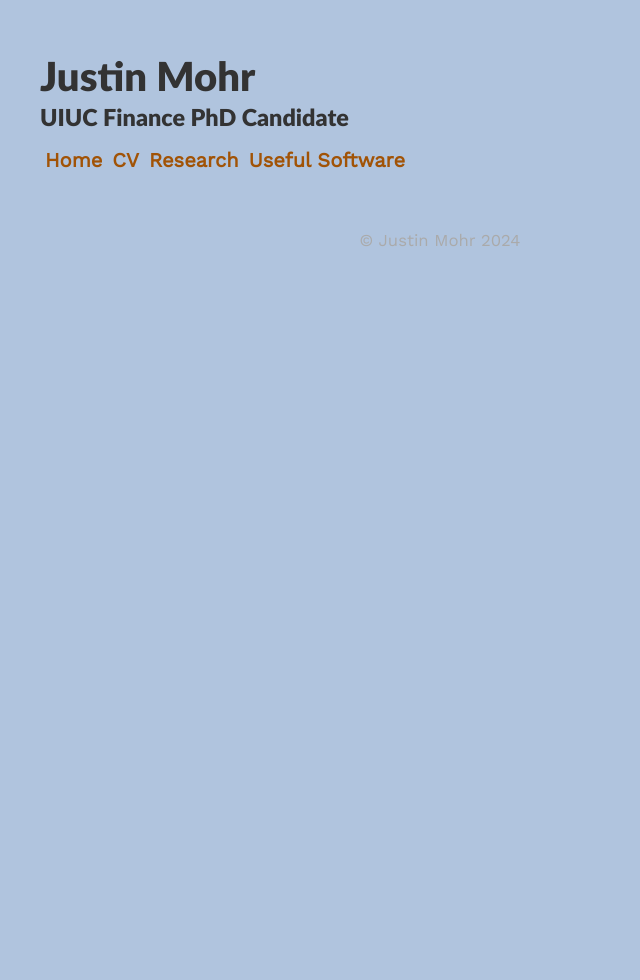
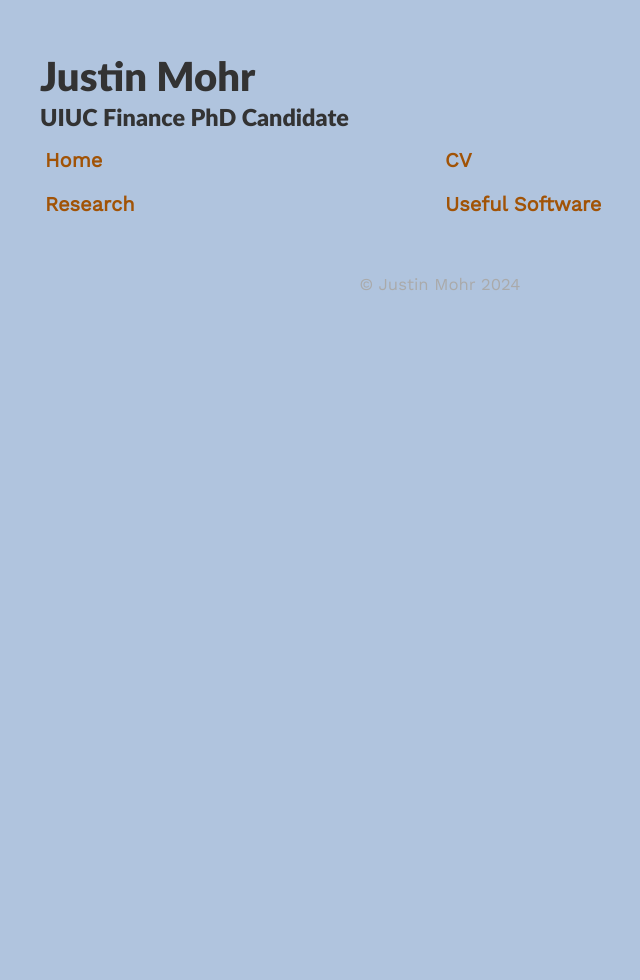
Before and after one commit to justin-mohr/justin-mohr.github.io, a Jekyll site: the page built from archive.html, in a window 1280 px wide. Shown: the whole page, without its empty margins (200-840 px from the left). Built offline with Jekyll 4.4.1, drawn with Linux system fonts in a browser that asks for light colours; nearby versions of some CDN libraries.

Commit message:
Update style.scss

```diff
--- a/assets/css/_sass/style.scss
+++ b/assets/css/_sass/style.scss
@@ -163,25 +163,28 @@
 
 .scroll {
   overflow-x: auto; /* Allows horizontal scrolling */
-  overflow-y: hidden; /* Prevents vertical scroll bar */
+  overflow-y: hidden; /* Prevents vertical scrolling */
   -webkit-overflow-scrolling: touch; /* Smooth scrolling for touch devices */
   -ms-overflow-style: -ms-autohiding-scrollbar; /* Auto-hiding scroll bar for IE */
-  display: flex; /* Flexbox layout for wrapping behavior */
-  flex-wrap: wrap; /* Allows wrapping of items */
+  display: flex; /* Enables flexbox layout */
+  flex-wrap: wrap; /* Allows the content to wrap into rows */
   gap: 10px; /* Adds spacing between links */
 }
 
 .scroll b {
-  display: flex; /* Flexbox layout inside <b> */
-  flex-wrap: wrap; /* Allows wrapping within the <b> element */
+  display: flex; /* Flexbox layout within <b> */
+  flex-wrap: wrap; /* Enables wrapping inside the <b> element */
   width: 100%; /* Ensures <b> spans the full width */
+  justify-content: space-around; /* Distributes space between links evenly */
 }
 
 .scroll a {
-  display: inline-block; /* Makes each link behave like a block element, enabling wrapping */
+  display: inline-block; /* Makes each link a block element for wrapping */
   text-decoration: none; /* Removes underline from links */
   margin: 5px; /* Adds margin around each link */
   white-space: normal; /* Allows text to wrap within links */
+  flex: 1 1 calc(50% - 20px); /* Allows two links per row, considering gap and margin */
+  box-sizing: border-box; /* Includes padding and border in width calculation */
 }
 
 .scroll::-webkit-scrollbar {
@@ -190,11 +193,9 @@
 
 @media screen and (max-width: 600px) {
   .scroll a {
-    width: 100%; /* Ensures each link takes full width on smaller screens */
+    flex: 1 1 50%; /* Ensures two links per row on smaller screens */
   }
 }
-
-
 
 /* Button */
 .simplebutton {
```
